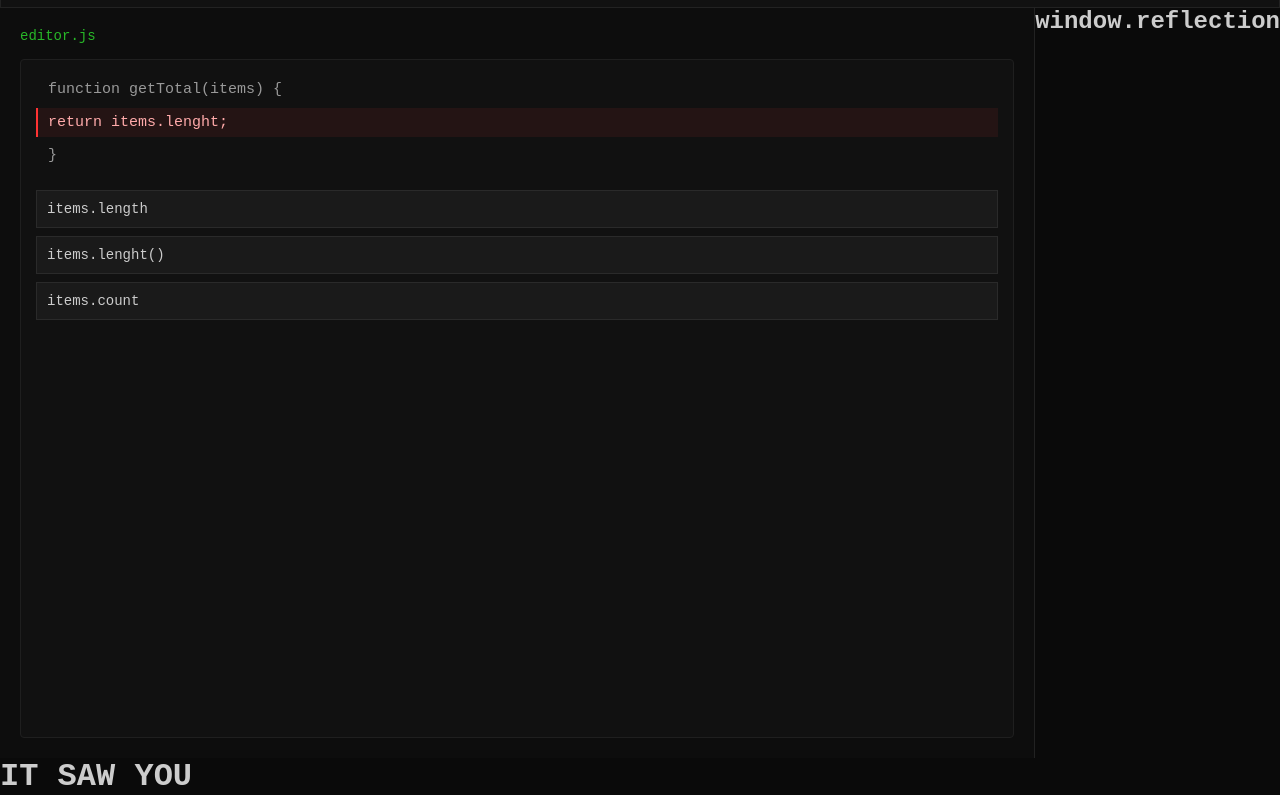
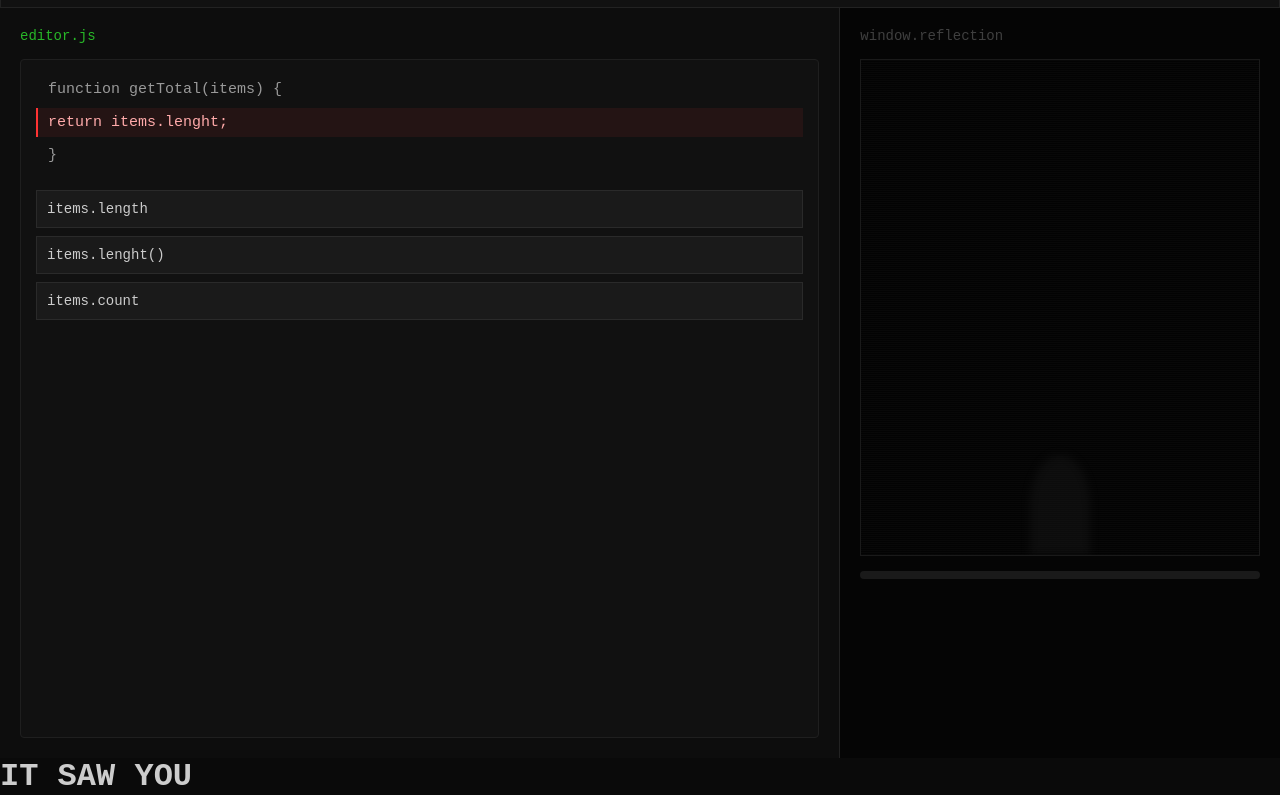
Before and after one commit to anirban185/Do-Not-Look-Away, a plain HTML site: page Index.html in a window 1280 px wide. Both pictures are taken after a click on the button "JavaScript". Shown: the part 34-829 px from the top of the page. Drawn offline with Linux system fonts and the light colour scheme.

Commit message:
Style the reflection panel

```diff
--- a/Style.css
+++ b/Style.css
@@ -221,3 +221,72 @@ body {
     cursor: default;
     opacity: 0.7;
 }
+
+#reflectionPanel {
+    flex: 1;
+    padding: 20px;
+    background-color: #050505;
+    position: relative;
+    overflow: hidden;
+}
+
+#reflectionPanel h2 {
+    color: #666666;
+    font-size: 14px;
+    font-weight: normal;
+    opacity: 0.6;
+    margin-bottom: 15px;
+}
+
+.reflection-window {
+    position: relative;
+    width: 100%;
+    height: 70%;
+    background-color: #030303;
+    border: 1px solid #1a1a1a;
+    overflow: hidden;
+}
+
+.grain {
+    position: absolute;
+    top: 0;
+    bottom: 0;
+    left: 0;
+    right: 0;
+    pointer-events: none;
+    background-image: repeating-linear-gradient(0deg,
+            rgba(255, 255, 255, 0.02) 0px,
+            rgba(255, 255, 255, 0.02) 1px,
+            transparent 1px,
+            transparent 2px);
+}
+
+#figure {
+    position: absolute;
+    bottom: 0;
+    left: 50%;
+    transform: translateX(-50%);
+    width: 60px;
+    height: 100px;
+    background-color: #1a1a1a;
+    border-radius: 50% 50% 0 0;
+    filter: blur(4px);
+    opacity: 0.4;
+    transition: all 0.6s ease;
+}
+
+.closeness-bar {
+    margin-top: 15px;
+    width: 100%;
+    height: 8px;
+    background-color: #1a1a1a;
+    border-radius: 4px;
+    overflow: hidden;
+}
+
+#closenessFill {
+    height: 100%;
+    width: 0%;
+    background-color: #ff3333;
+    transition: width 0.4s ease;
+}
```
